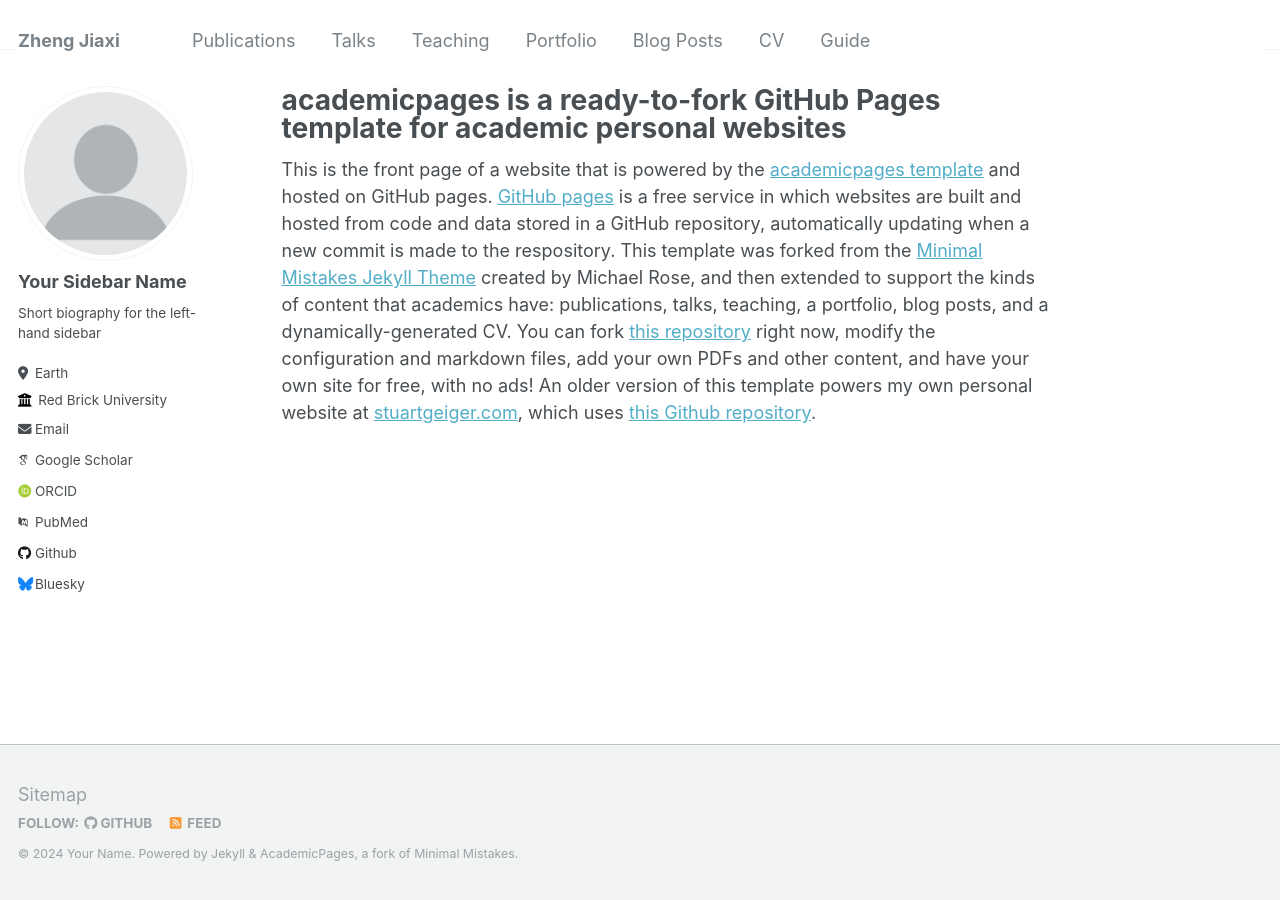
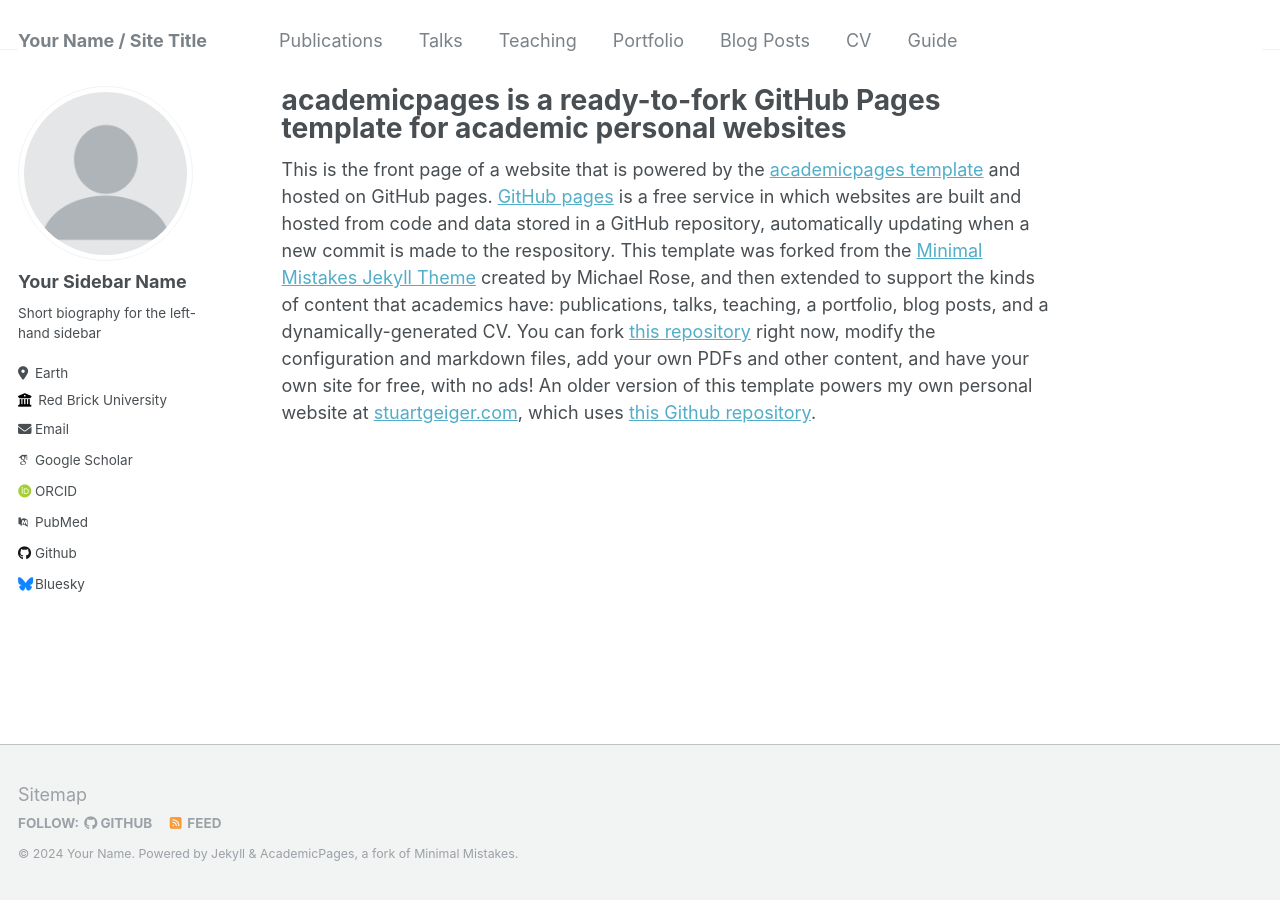
Before and after one commit to zhengjiaxi/zhengjiaxi, a Jekyll site: the page built from _pages/about.md, in a window 1280 px wide. Built offline with Jekyll 4.4.1, drawn with Linux system fonts in a browser that asks for light colours; some web fonts are replaced.

Commit message:
Initial commit

```diff
--- a/_config.yml
+++ b/_config.yml
@@ -8,7 +8,7 @@
 
 # Basic Site Settings
 locale                   : "en-US"
-title                    : "Zheng Jiaxi"
+title                    : "Your Name / Site Title"
 title_separator          : "-"
 name                     : &name "Your Name"
 description              : &description "personal description"
```
